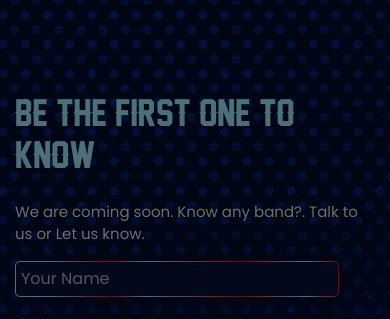
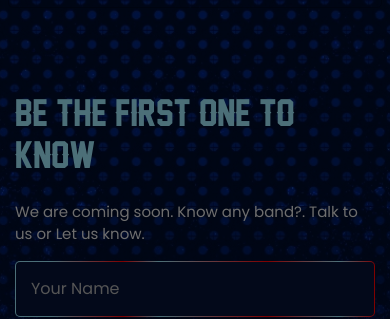
Before and after one commit to anjitpariyar/bob, a plain HTML site: page index.html in a window 390 px wide. Shown: the part 465-784 px from the top of the page. Drawn offline with Linux system fonts and the light colour scheme.

Commit message:
Add files via upload

```diff
--- a/css/style.css
+++ b/css/style.css
@@ -1084,9 +1084,7 @@
                 max-width: 100vw;
                 overflow-x: hidden;
             }
-            .quick-contact form .form-group{
-                padding: 5px;
-                width: 90%;
+            .quick-contact form .form-group input{
+                overflow: hidden;
             }
-
         }
```
